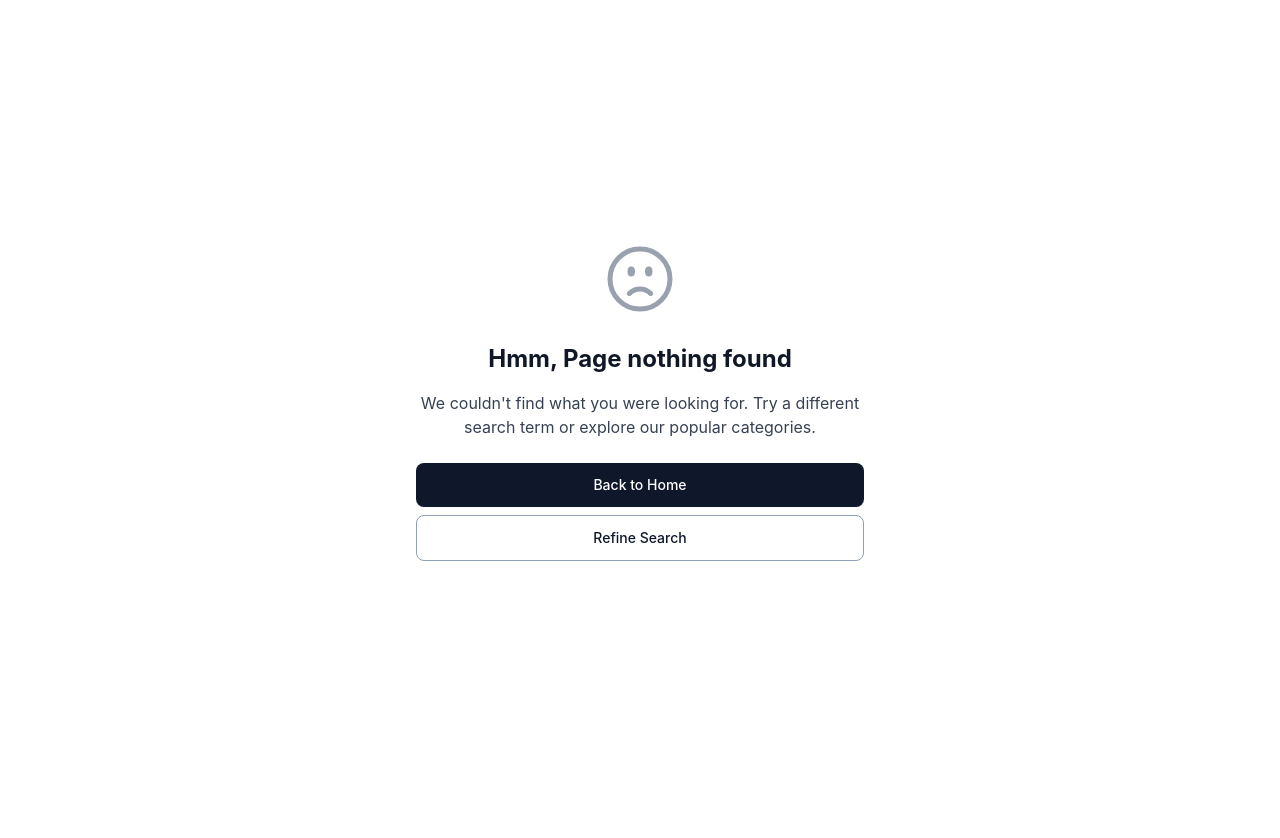
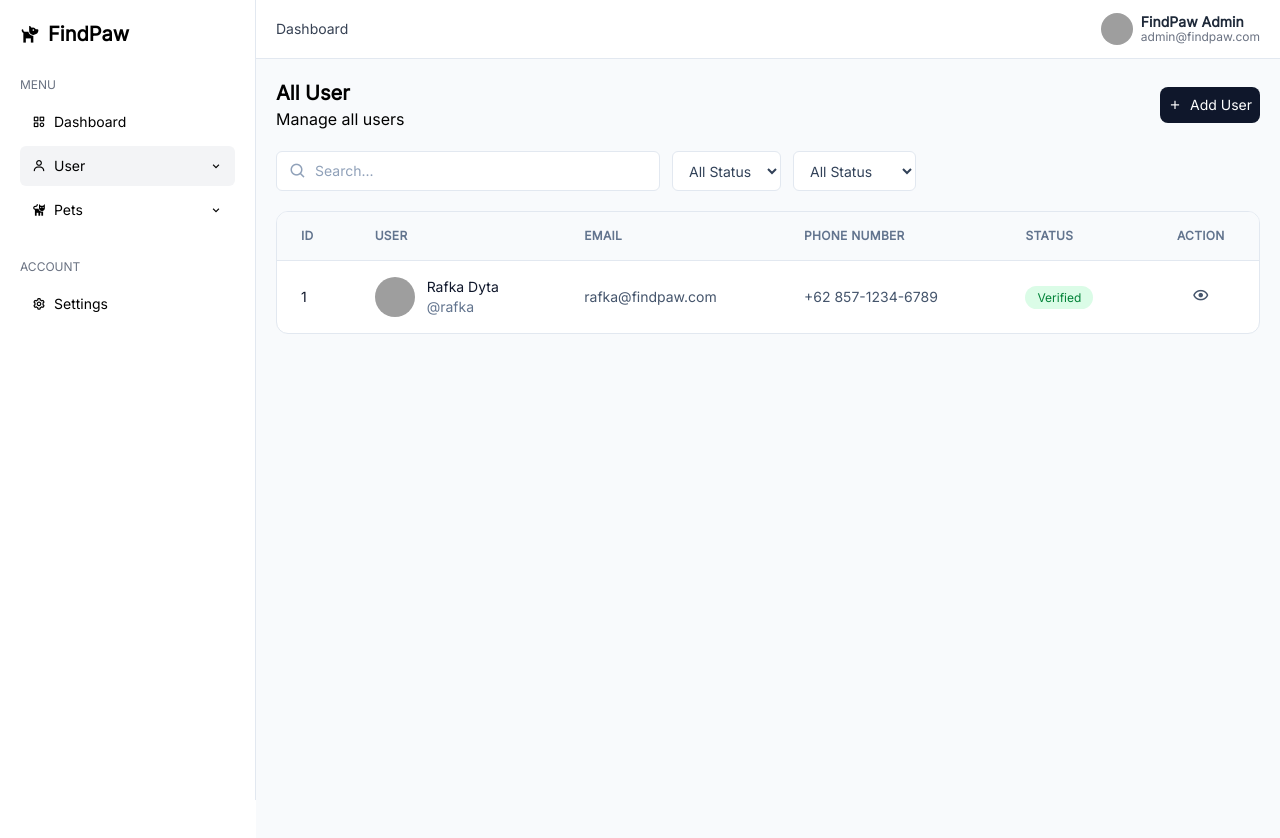
Before and after one commit to rfdytzz/findpaw-platform, a Vue app in the folder Frontend/: page /admin/user in a window 1280 px wide. Shown: the top 838 px of the page. Before the commit the page ends 800 px from the top, so only its background shows below. Built offline with nearby package versions, Linux system fonts and the light colour scheme; grey boxes are pictures that could not be loaded.

Commit message:
add: All user dashboard

```diff
--- a/Frontend/src/components/layout/AdminSidebar.vue
+++ b/Frontend/src/components/layout/AdminSidebar.vue
@@ -12,11 +12,6 @@ onMounted(() => {
         <div class="flex flex-col items-start justify-center p-2">
             <a href="/" class="text-xl font-semibold flex items-center gap-2"><i class="bx bxs-dog"></i>FindPaw</a>
         </div>
-        <div class="flex flex-col items-start justify-center gap-5 px-2 mt-5">
-            <div class="flex flex-col items-start justify-center gap-2 w-full">
-                <div class="text-[12px] text-gray-500">MENU</div>
-                <AdminMenu />
-            </div>
-        </div>
+        <AdminMenu />
     </div>
 </template>
--- a/Frontend/src/components/layout/AppNavbar.vue
+++ b/Frontend/src/components/layout/AppNavbar.vue
@@ -98,11 +98,7 @@ onMounted(() => {
             </div>
         </div>
         <div class="block md:hidden">
-            <button aria-label="Open navigation menu" @click="toggleSidebar" class="flex flex-col gap-2 cursor-pointer">
-                <span class="w-7 h-0.5 bg-slate-700"></span>
-                <span class="w-7 h-0.5 bg-slate-700"></span>
-                <span class="w-7 h-0.5 bg-slate-700"></span>
-            </button>
+            <i @click="toggleSidebar"  class="bx bx-menu text-4xl cursor-pointer"></i>
         </div>
     </header>
 
--- a/Frontend/src/components/ui/AdminMenu.vue
+++ b/Frontend/src/components/ui/AdminMenu.vue
@@ -1,5 +1,8 @@
 <script setup>
 import { ref } from 'vue';
+import { useRoute } from 'vue-router';
+
+const route = useRoute()
 
 const isUser = ref(false)
 const toggleUser = () => {
@@ -13,18 +16,21 @@ const togglePet = () => {
 </script>
 
 <template>
+    <div class="flex flex-col items-start justify-center gap-5 px-2 mt-5">
+        <div class="flex flex-col items-start justify-center gap-2 w-full">
+            <div class="text-[12px] text-gray-500">MENU</div>
             <div class="flex flex-col items-start w-full gap-1">
-        <router-link to="/admin"
-            class="text-sm flex w-full items-center gap-2 px-3 py-2.5 bg-gray-100 rounded-md transition duration-100"><i
+                <router-link to="/admin" :class="route.path === '/admin' ? 'bg-gray-100' : ''"
+                    class="text-sm flex w-full items-center gap-2 px-3 py-2.5 hover:bg-gray-100 rounded-md transition duration-100"><i
                         class="bx bx-category"></i>Dashboard</router-link>
                 <div class="flex flex-col gap-1 w-full">
-            <button @click="toggleUser" :class="isUser ? 'bg-gray-100' : ''"
+                    <button @click="toggleUser" :class="route.path === '/admin/user' ? 'bg-gray-100' : ''"
                         class="text-sm group flex w-full items-center justify-between px-3 py-2.5 hover:bg-gray-100 rounded-md cursor-pointer transition duration-100">
                         <div class="flex items-center gap-2"><i class="bx bx-user"></i>User</div> <i
                             class="bx bx-chevron-down text-md transition duration-100"></i>
                     </button>
                     <div v-if="isUser" class="flex flex-col gap-1 pl-5">
-                <router-link to="#"
+                        <router-link to="/admin/user"
                             class="text-sm flex w-full items-center gap-2 px-3 py-2.5 hover:bg-gray-100 rounded-md transition duration-100">
                             All User
                         </router-link>
@@ -60,4 +66,12 @@ const togglePet = () => {
                     </div>
                 </div>
             </div>
+            <div class="text-[12px] text-gray-500 mt-5">ACCOUNT</div>
+            <div class="flex flex-col items-start w-full gap-1">
+                <router-link to="/admin"
+                    class="text-sm flex w-full items-center gap-2 px-3 py-2.5 hover:bg-gray-100 rounded-md transition duration-100"><i
+                        class="bx bx-cog"></i>Settings</router-link>
+            </div>
+        </div>
+    </div>
 </template>
--- a/Frontend/src/components/ui/Button.vue
+++ b/Frontend/src/components/ui/Button.vue
@@ -9,7 +9,7 @@ defineProps({
 
 <template>
     <button :class="[
-        'h-10 px-4 rounded-lg transition cursor-pointer flex items-center gap-2',
+        'p-2 rounded-lg transition cursor-pointer flex items-center justify-center gap-2',
         variant === 'default' && 'bg-slate-900 text-white hover:bg-slate-700',
         variant === 'light' && 'bg-slate-100 text-slate-900 hover:bg-slate-200',
         variant === 'outline' && 'border border-slate-300 hover:bg-slate-100',
--- a/Frontend/src/router/index.js
+++ b/Frontend/src/router/index.js
@@ -14,6 +14,7 @@ import NProgress from "nprogress"
 import "nprogress/nprogress.css"
 import ConnectedAccount from '@/views/user/ConnectedAccount.vue'
 import Dashboard from '@/views/admin/Dashboard.vue'
+import AllUser from '@/views/admin/AllUser.vue'
 
 const router = createRouter({
     history: createWebHistory(import.meta.env.BASE_URL),
@@ -24,6 +25,7 @@ const router = createRouter({
 
         // { path: '/admin', component: Dashboard, meta: { auth: true, role: 'admin' } },
         { path: '/admin', component: Dashboard },
+        { path: '/admin/user', component: AllUser },
 
         { path: '/profile', component: Profile, meta: { auth: true } },
         { path: '/profile/change-password', component: ChangePassword, meta: { auth: true } },
--- /dev/null
+++ b/Frontend/src/views/admin/AllUser.vue
@@ -0,0 +1,131 @@
+<script setup>
+import AdminSidebar from '@/components/layout/AdminSidebar.vue';
+import Button from '@/components/ui/Button.vue';
+</script>
+
+<template>
+    <AdminSidebar />
+    <div class="ml-64 p-3 bg-white border-b border-slate-200 font-inter">
+        <div class="flex items-center justify-between px-2">
+            <nav>
+                <ol class="flex items-center gap-1 text-sm text-gray-700">
+                    <li>
+                        <router-link to="/profile" class="block transition-colors hover:text-gray-900"> Dashboard
+                        </router-link>
+                    </li>
+                </ol>
+            </nav>
+            <div class="flex items-center justify-center gap-2 cursor-pointer">
+                <img class="rounded-full size-8" src="https://ui-avatars.com/api/?name=John+Doe" alt="avatar">
+                <div class="flex flex-col items-start justify-center">
+                    <div class="text-sm font-semibold text-gray-800 -mb-1">FindPaw Admin</div>
+                    <div class="text-[12px] text-gray-500">admin@findpaw.com</div>
+                </div>
+            </div>
+        </div>
+    </div>
+    <div class="ml-64 p-5 bg-slate-50 h-screen font-inter">
+        <div class="flex flex-col gap-5">
+            <div class="flex justify-between items-center">
+                <div class="flex flex-col">
+                    <div class="text-xl font-semibold">All User</div>
+                    <div class="text-">Manage all users</div>
+                </div>
+                <Button class="text-sm"><i class="bx bx-plus"></i>Add User</Button>
+            </div>
+            <div class="flex flex-wrap items-center gap-3">
+                <div
+                    class="flex h-10 w-full max-w-sm items-center rounded-md border border-slate-200 bg-white px-3 transition-colors focus-within:border-slate-400 focus-within:ring-2 focus-within:ring-slate-200">
+                    <i class="bx bx-search mr-2 text-lg text-slate-400"></i>
+                    <input type="text" placeholder="Search..."
+                        class="flex-1 bg-transparent text-sm placeholder:text-slate-400 focus:outline-none" />
+                </div>
+                <select
+                    class="h-10 rounded-md border border-slate-200 bg-white px-3 text-sm text-slate-700 transition-colors focus:border-slate-400 focus:ring-2 focus:ring-slate-200 focus:outline-none">
+                    <option value="">All Status</option>
+                    <option value="active">Active</option>
+                    <option value="inactive">Inactive</option>
+                </select>
+                <select
+                    class="h-10 rounded-md border border-slate-200 bg-white px-3 text-sm text-slate-700 transition-colors focus:border-slate-400 focus:ring-2 focus:ring-slate-200 focus:outline-none">
+                    <option value="">All Status</option>
+                    <option value="active">Verified</option>
+                    <option value="inactive">not Verified</option>
+                </select>
+            </div>
+            <div class="overflow-hidden rounded-xl border border-slate-200 bg-white">
+                <div class="overflow-x-auto">
+                    <table class="min-w-full">
+                        <thead class="bg-slate-50">
+                            <tr class="border-b border-slate-200">
+                                <th
+                                    class="px-6 py-4 text-left text-xs font-semibold uppercase tracking-wide text-slate-500">
+                                    ID
+                                </th>
+                                <th
+                                    class="px-6 py-4 text-left text-xs font-semibold uppercase tracking-wide text-slate-500">
+                                    User
+                                </th>
+                                <th
+                                    class="px-6 py-4 text-left text-xs font-semibold uppercase tracking-wide text-slate-500">
+                                    Email
+                                </th>
+                                <th
+                                    class="px-6 py-4 text-left text-xs font-semibold uppercase tracking-wide text-slate-500">
+                                    Phone Number
+                                </th>
+                                <th
+                                    class="px-6 py-4 text-left text-xs font-semibold uppercase tracking-wide text-slate-500">
+                                    Status
+                                </th>
+                                <th
+                                    class="px-6 py-4 text-center text-xs font-semibold uppercase tracking-wide text-slate-500">
+                                    Action
+                                </th>
+                            </tr>
+                        </thead>
+                        <tbody class="divide-y divide-slate-200">
+                            <tr class="transition-colors hover:bg-slate-50">
+                                <td class="px-6 py-4 text-sm text-slate-900">
+                                    1
+                                </td>
+                                <td class="px-6 py-4">
+                                    <div class="flex items-center gap-3">
+                                        <img src="https://ui-avatars.com/api/?name=Rafka+Dyta"
+                                            class="h-10 w-10 rounded-full" alt="Avatar">
+                                        <div>
+                                            <div class="font-medium text-sm text-slate-900">
+                                                Rafka Dyta
+                                            </div>
+                                            <div class="text-sm text-slate-500">
+                                                @rafka
+                                            </div>
+                                        </div>
+                                    </div>
+                                </td>
+                                <td class="px-6 py-4 text-sm text-slate-600">
+                                    rafka@findpaw.com
+                                </td>
+                                <td class="px-6 py-4 text-sm text-slate-600">
+                                    +62 857-1234-6789
+                                </td>
+                                <td class="px-6 py-4 text-sm">
+                                    <span
+                                        class="rounded-full bg-green-100 px-3 py-1 text-xs font-medium text-green-700">
+                                        Verified
+                                    </span>
+                                </td>
+                                <td class="px-6 py-4 text-center text-sm">
+                                    <button
+                                        class="rounded-md p-2 text-slate-600 transition hover:bg-slate-100">
+                                        <i class="bx bx-show text-lg"></i>
+                                    </button>
+                                </td>
+                            </tr>
+                        </tbody>
+                    </table>
+                </div>
+            </div>
+        </div>
+    </div>
+</template>
--- a/Frontend/src/views/admin/Dashboard.vue
+++ b/Frontend/src/views/admin/Dashboard.vue
@@ -23,5 +23,7 @@ import AdminSidebar from '@/components/layout/AdminSidebar.vue';
             </div>
         </div>
     </div>
-    <div class="ml-64 p-5 bg-slate-50 h-screen"></div>
+    <div class="ml-64 p-5 bg-slate-50 h-screen">
+        <div class="text-xl font-semibold">Dashboard</div>
+    </div>
 </template>
```
Lines whose indentation alone changed are shown as unchanged.
